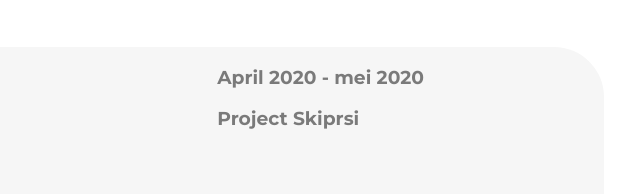
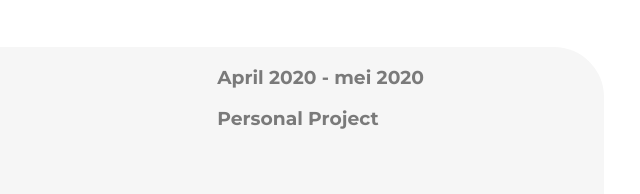
Before and after one commit to Fahar7/IamFahar.github.io, a plain HTML site: page index.html in a window 1280 px wide. Shown: the part 3738-3932 px from the top of the page, 626-1266 px from the left. Drawn offline with Linux system fonts and the light colour scheme.

Commit message:
Update index.html

```diff
--- a/index.html
+++ b/index.html
@@ -203,7 +203,7 @@
           </div>
           <div class="tgl">
               <h3> April 2020 - mei 2020</h3>
-              <h3> Project Skiprsi</h3>
+              <h3> Personal Project</h3>
           </div>
         </div>
         <div class="img">
```
